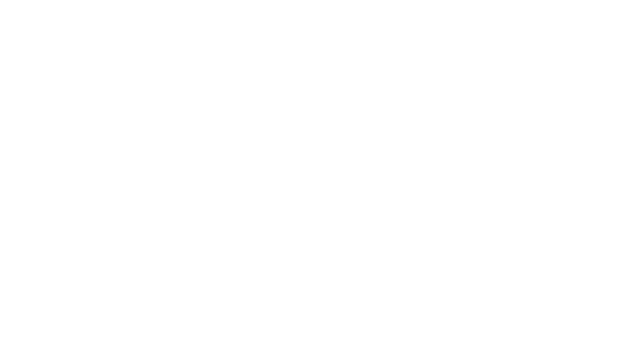
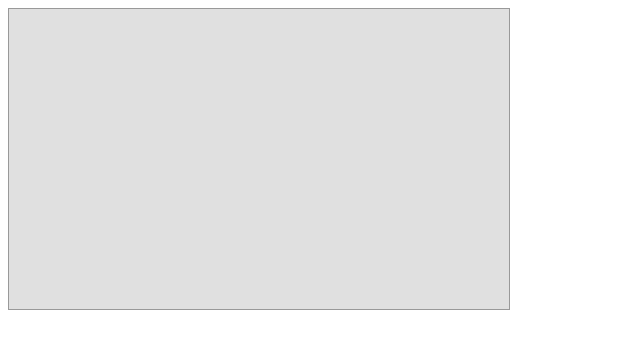
Before and after one commit to RichardGabelman/wheres-waldo, a React (Vite) app in the folder frontend/: page / in a window 1280 px wide. Shown: the top 348 px of the page, without its empty margins (0-640 px from the left). Built offline with nearby package versions, Linux system fonts and the light colour scheme.

Commit message:
feat: implement a taggable frame

```diff
--- a/frontend/src/App.jsx
+++ b/frontend/src/App.jsx
@@ -1,7 +1,12 @@
 import "./App.css";
+import TaggableFrame from "./components/TaggableFrame/TaggableFrame";
 
 function App() {
-  return <></>;
+  return (
+    <>
+      <TaggableFrame />
+    </>
+  );
 }
 
 export default App;
--- /dev/null
+++ b/frontend/src/components/TaggableFrame/TaggableFrame.css
@@ -0,0 +1,37 @@
+.frame {
+  position: relative;
+  width: 500px;
+  height: 300px;
+  background-color: #e0e0e0;
+  border: 1px solid #999;
+}
+
+.tag-container {
+  position: absolute;
+}
+
+.tag-box {
+  width: 40px;
+  height: 40px;
+  border: 2px solid blue;
+  background-color: rgba(0, 0, 255, 0.1);
+}
+
+.dropdown {
+  position: absolute;
+  left: 50px;
+  top: 0;
+  background-color: white;
+  border: 1px solid #999;
+  border-radius: 4px;
+  box-shadow: 0 2px 4px rgba(0,0,0,0.2);
+}
+
+.dropdown-item {
+  padding: 4px 8px;
+  cursor: pointer;
+}
+
+.dropdown-item:hover {
+  background-color: #d0e7ff;
+}
--- /dev/null
+++ b/frontend/src/components/TaggableFrame/TaggableFrame.jsx
@@ -0,0 +1,55 @@
+import { useEffect, useRef, useState } from "react";
+import "./TaggableFrame.css";
+
+const names = ["Alice", "Bob", "Charlie", "Dana"];
+
+function TaggableFrame() {
+  const frameRef = useRef(null);
+  const [tag, setTag] = useState(null);
+
+  const handleClick = (e) => {
+    if (!frameRef.current) return;
+
+    const rect = frameRef.current.getBoundingClientRect();
+    const x = e.clientX - rect.left;
+    const y = e.clientY - rect.top;
+
+    setTag({ x, y, selected: null });
+  };
+
+  useEffect(() => {
+    const handleOutsideClick = (e) => {
+      if (frameRef.current && !frameRef.current.contains(e.target)) {
+        setTag(null);
+      }
+    };
+    document.addEventListener("mousedown", handleOutsideClick);
+    return () => document.removeEventListener("mousedown", handleOutsideClick);
+  }, []);
+
+  return (
+    <div ref={frameRef} onClick={handleClick} className="frame">
+      {tag && (
+        <div
+          className="tag-container"
+          style={{ left: tag.x - 20, top: tag.y - 20 }}
+        >
+          <div className="tag-box"></div>
+          <div className="dropdown">
+            {names.map((name) => (
+              <div
+                key={name}
+                className="dropdown-item"
+                onClick={() => setTag({ ...tag, selected: name })}
+              >
+                {name}
+              </div>
+            ))}
+          </div>
+        </div>
+      )}
+    </div>
+  );
+}
+
+export default TaggableFrame;
```
